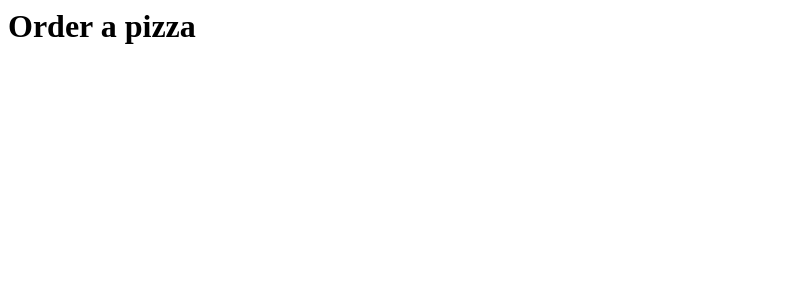
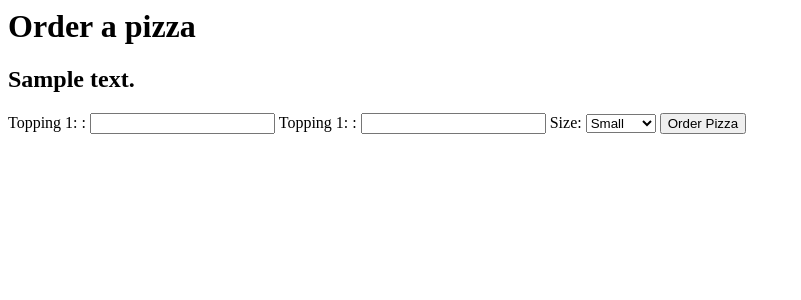
Before and after one commit to thomasmaliappis/nadiasgarden, a Django app: template pizza/templates/pizza/order.html in a window 1280 px wide. Shown: the top 300 px of the page, without its empty margins (0-801 px from the left). Run offline with Django 4.2, Linux system fonts and the light colour scheme; tables that the repository leaves empty hold one stand-in row (values such as "Sample post"); the template is opened without the code that fills it: values that come from a table or form of the project are taken from there, most other values are stand-ins (such as "Sample title", 1, 10 or a date in 2020).

Commit message:
create form using django forms + renamed url

```diff
--- /dev/null
+++ b/pizza/forms.py
@@ -0,0 +1,7 @@
+from django import forms
+
+
+class PizzaForm(forms.Form):
+    topping1 = forms.CharField(label='Topping 1: ', max_length=100)
+    topping2 = forms.CharField(label='Topping 1: ', max_length=100)
+    size = forms.ChoiceField(label='Size', choices=[('Small', 'Small'), ('Medium', 'Medium'), ('Large', 'Large')])
--- a/pizza/templates/pizza/order.html
+++ b/pizza/templates/pizza/order.html
@@ -1 +1,9 @@
 <h1>Order a pizza</h1>
+
+<h2>{{ note }}</h2>
+
+<form action="{% url 'order' %}" method="post">
+    {% csrf_token %}
+    {{ pizzaform }}
+    <input type="submit" value="Order Pizza">
+</form>
--- a/pizza/urls.py
+++ b/pizza/urls.py
@@ -4,5 +4,5 @@ from pizza import views
 
 urlpatterns = [
     path('', views.home, name='home'),
-    path('ored', views.order, name='order'),
+    path('order', views.order, name='order'),
 ]
```
Also changed, not shown: pizza/views.py (+14 -1 lines).
